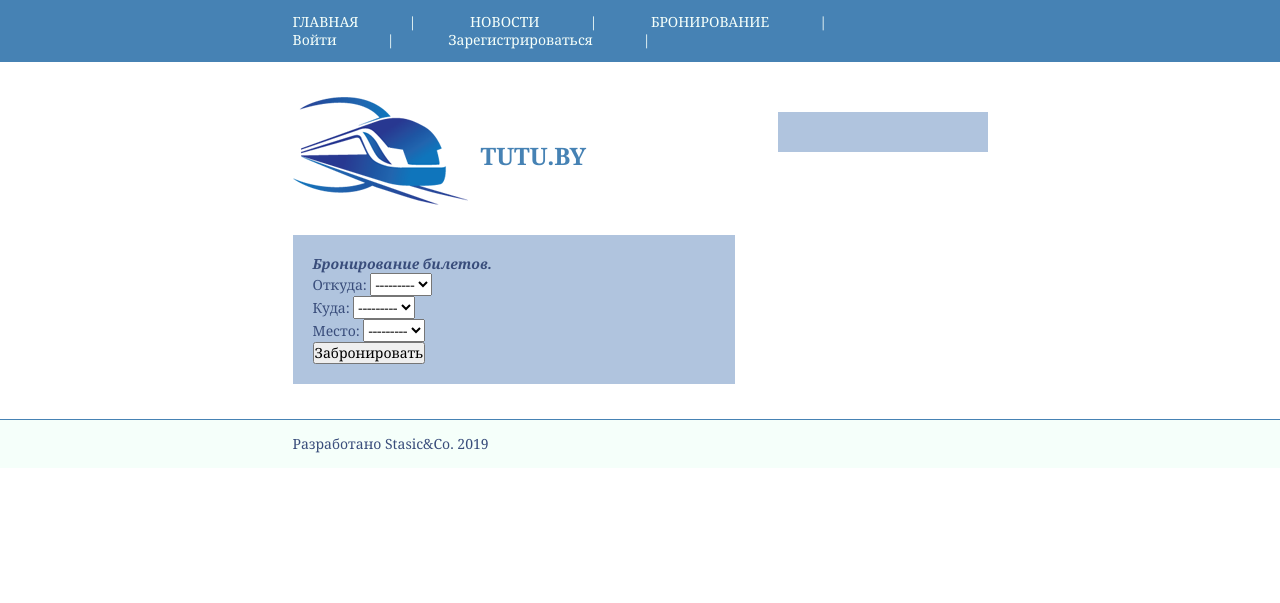
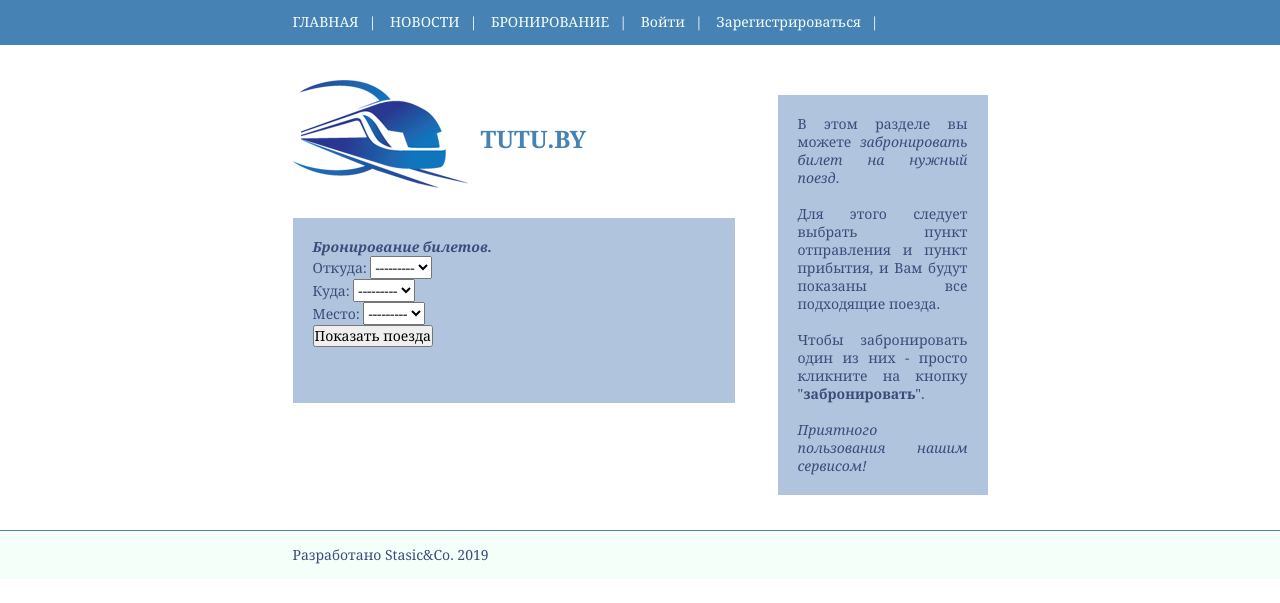
Before and after one commit to lizaveta-stasevich/booking, a Django app: page /reservation/ in a window 1280 px wide. Shown: the top 603 px of the page. Run offline with Django 3.2, Linux system fonts and the light colour scheme; parts of the project's set-up code (start-up, migrations or seed data) failed here and were passed over.

Commit message:
pre-last changes

```diff
--- a/src/apps/news/templates/news/news.html
+++ b/src/apps/news/templates/news/news.html
@@ -4,7 +4,8 @@
 
 {% block content %}
 	<p>
-	Скидки/надбавки в зависимости от сроков продажи (глубины продажи) к общей стоимости проезда по территориям РЖД и БЧ для индивидуальных пассажиров для купейных вагонов и вагонов категории СВ (не  действуют для поездов №26/25 Минск—Москва, №2/1 Минск—Москва), кроме периодов 01—08.01.2019 и 21—31.12.2019:
+	Скидки/надбавки в зависимости от сроков продажи (глубины продажи) к общей стоимости проезда по территории БЧ для
+	индивидуальных пассажиров:
 	<br><br>
 	<ul>
 		<li><b>20% скидка</b> к общей стоимости проезда — при условии продажи проездных документов в период от 60 до 31 суток до отправления поезда;</li>
@@ -23,6 +24,6 @@
 		<br><br>
 		Совместно со специалистами из японской компании JETTRAIN мы открываем набор люботныхных юношей и девушек 12-15 лет на <b>курс по моделированию супер-поездов</b>, аналогом которым является Сапсан.
 		<br><br>
-		За дополнительной информацией обращаться по телефону <br><i>8-022-892-32-30</i>.
+		За дополнительной информацией обращаться по телефону <br><i>8-017-892-32-30</i>.
 	</p>
 {% endblock %}
--- a/src/apps/reservation/admin.py
+++ b/src/apps/reservation/admin.py
@@ -4,5 +4,4 @@ from apps.reservation import models
 
 admin.site.register(models.City)
 admin.site.register(models.Train)
-admin.site.register(models.Passenger)
 admin.site.register(models.Comfort)
--- a/src/apps/reservation/models/__init__.py
+++ b/src/apps/reservation/models/__init__.py
@@ -1,4 +1,3 @@
 from .city import City
 from .train import Train
-from .passenger import Passenger
 from .comfort import Comfort
--- a/src/apps/reservation/templates/reservation/reservation.html
+++ b/src/apps/reservation/templates/reservation/reservation.html
@@ -6,23 +6,26 @@
 <p><b><i>Бронирование билетов.</i></b></p>
 <form id='reservation' method="get" action="{% url 'reservation' %}">
 	{{form.as_p}}
-	<button type="submit">Забронировать</button>
+	<button type="submit">Показать поезда</button>
 </form>
+<br>
+<br>
 
 <div>
 
 	{% for train in object_list %}
 
-	<div style="background: #4682B4; width: 400px">
-		<div><span>Поезд: {{train.dep_station}} - {{train.arr_station}}</span></div>
-		<div><span>Номер поезда: {{train.num}}</span></div>
+	<div style="background: #4f77bf; width: 300px; list-style: none; color: white; padding: 10px; text-align: left">
+		<div>Поезд: <b>{{train.dep_station}} - {{train.arr_station}}</b></div>
+		<div>Номер поезда: <b>{{train.num}}</b></div>
 		<div>
-			<ul>
+			<ul style="list-style: none">
 				<li class="li--{{train.dep_time}}">Время отправления: {{train.dep_time}}</li>
 				<li class="li--{{train.arr_time}}">Время прибытия: {{train.arr_time}}</li>
-				<li class="li--{{train.place_type}}">{{train.place_type}}</li>
+				<li class="li--{{train.place_type}}">Место: {{train.place_type}}</li>
 			</ul>
 		</div>
+		<a href="{% url 'train-detail' pk=train.pk %}"><button type="submit">Забронировать</button></a>
 	</div>
 
 	{% endfor %}
@@ -30,4 +33,10 @@
 {% endblock %}
 
 {% block sidebar %}
+<p>
+	В этом разделе вы можете <i>забронировать билет на нужный поезд</i>. <br><br>
+	Для этого следует выбрать пункт отправления и пункт прибытия, и Вам будут показаны все подходящие поезда.<br><br>
+	Чтобы забронировать один из них - просто кликните на кнопку "<b>забронировать</b>". <br><br>
+	<i>Приятного пользования нашим сервисом!</i>
+</p>
 {% endblock %}
--- a/src/apps/reservation/templates/reservation/ticket.html
+++ b/src/apps/reservation/templates/reservation/ticket.html
@@ -6,7 +6,7 @@
 		<h2>Ваш билет:</h2>
 		<li>
 			<b>
-				ФИО пассажира: {{ user.get_full_name }}
+				ФИО пассажира: {{ request.user.get_full_name }}
 			</b>
 		</li>
 		<li>
@@ -41,7 +41,7 @@
 		</li>
 		<li>
 			<b>
-				Сумма: {{train.price}}
+				Сумма: {{train.price}} BYN
 			</b>
 		</li>
 
--- a/src/core/static/css/styles.css
+++ b/src/core/static/css/styles.css
@@ -1,5 +1,5 @@
 *{
-	margin: 0;
+    margin: 0;
 	padding: 0;
 	box-sizing: border-box;
 	font-family: Georgia, sans-serif;
@@ -37,15 +37,20 @@ a{
 }
 .menu > li{
 	display: inline-block;
-	padding-right: 50px;
+	padding-right: 10px;
 }
 .menu > li > a{
 	text-decoration: none;
 	color: #F5FFFA;
 }
+.if{
+	text-decoration: none;
+	color: #F5FFFA;
+	font-size: 12px;
+}
 .menu > li > a::after{
 	content: "|";
-	padding-left: 50px;
+	padding-left: 10px;
 }
 .middle{
 	overflow: hidden;
@@ -94,11 +99,11 @@ td{
 	text-align: justify;
 }
 span{
-	font-size: 12px;
+	font-size: 14px;
 }
 .submit{
     margin: 15px;
 	color:#4682B4;
 	background: white;
-	padding: 10px;
+	padding: 15px;
 }
--- a/src/core/templates/base.html
+++ b/src/core/templates/base.html
@@ -14,16 +14,15 @@
 				<li><a href="/news/">НОВОСТИ</a></li>
 				<li><a href="/reservation/">БРОНИРОВАНИЕ</a></li>
 				{% if user.is_authenticated %}
-					<li>{{ user.username}}({{ user.email }})</li>
-					<li>{{ form.username}}</li>
-					<li><a href="{% url 'logout' %}">Выйти</a></li>
-					<li><a href="{% url 'change_password' %}">Изменить пароль</a></li>
+					<li class="if" style="color: #F5FFFA">Добро пожаловать, {{ user.username}}.</li>
+					<li class="if"><a href="{% url 'logout' %}">Выйти</a></li>
+					<li class="if"><a href="{% url 'change_password' %}">Изменить пароль</a></li>
 				{% else %}
-					<li><a href="{% url 'login' %}">Войти</a></li>
-					<li><a href="{% url 'signup' %}">Зарегистрироваться</a></li>
+					<li class="if"><a href="{% url 'login' %}">Войти</a></li>
+					<li class="if"><a href="{% url 'signup' %}">Зарегистрироваться</a></li>
 				{% endif %}
 				{% if user.is_staff %}
-					<li><a href="/admin/">Управление сайтом</a></li>
+					<li class="if"><a href="/admin/">Управление сайтом</a></li>
 				{% endif %}
 			</ul>
 		</div>
```
Also changed, not shown: src/apps/main/templates/main/index.html (+7 -4 lines), src/apps/reservation/models/passenger.py (deleted, +0 -21 lines), src/apps/__init__.py (deleted).
